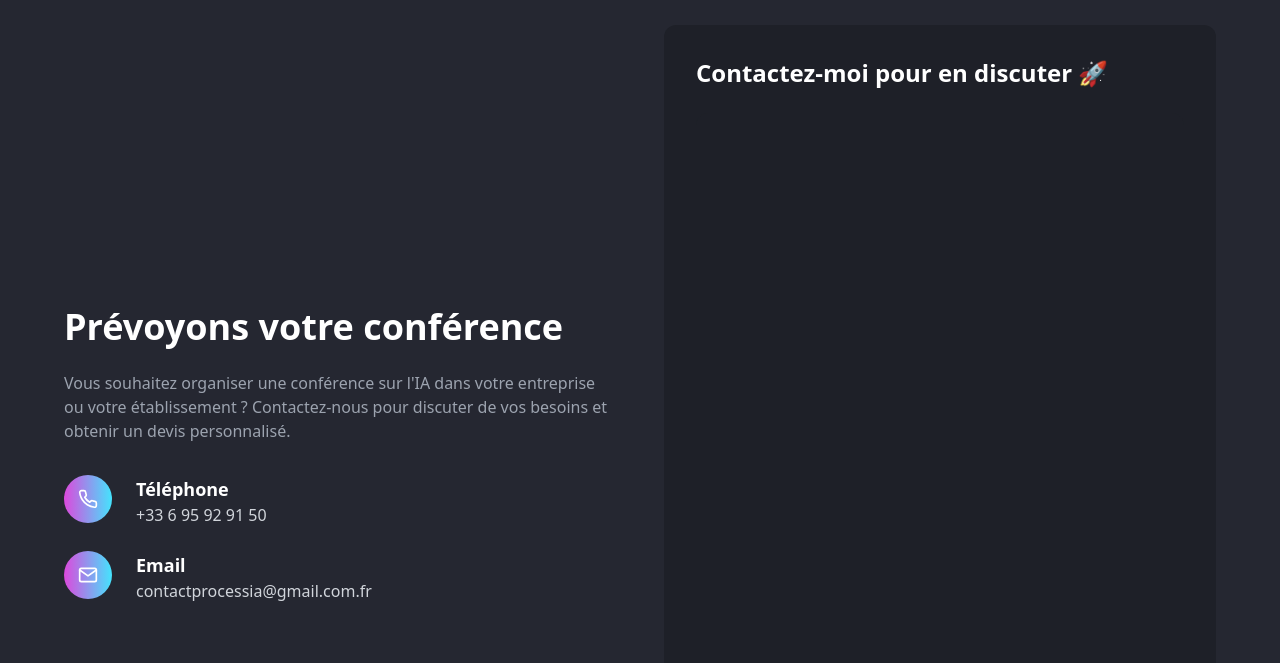
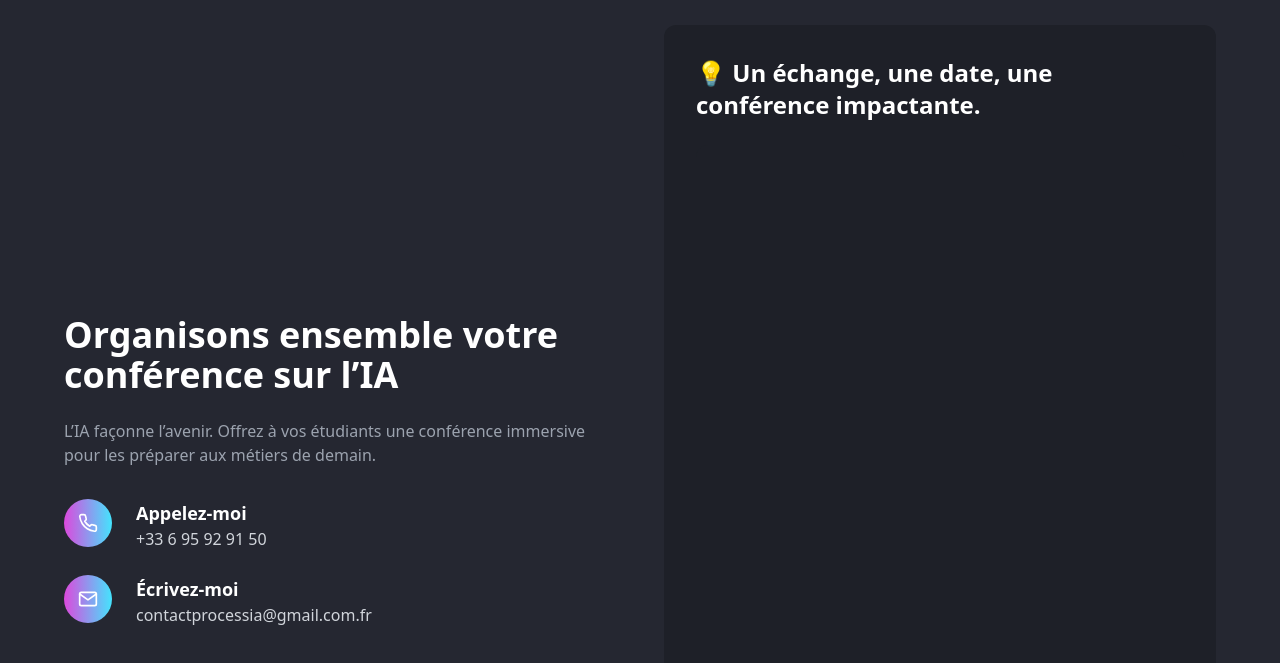
Before and after one commit to gogetenk/processia-landing, a website built with webpack: page formation-ia.html in a window 1280 px wide. Shown: the part 3061-3724 px from the top of the page. Built offline with nearby package versions, Linux system fonts and the light colour scheme; a script that the page names is missing.

Commit message:
Finalisation conférences

```diff
--- a/formation-ia.html
+++ b/formation-ia.html
@@ -562,10 +562,9 @@
         <div class="relative items-center w-full px-10 py-12 mx-auto lg:py-32 md:px-12 lg:px-16 max-w-7xl">
             <div class="grid md:grid-cols-2 gap-12 items-center">
                 <div>
-                    <h2 class="text-3xl md:text-4xl font-bold text-white">Prévoyons votre conférence</h2>
+                    <h2 class="text-3xl md:text-4xl font-bold text-white">Organisons ensemble votre conférence sur l’IA</h2>
                     <p class="mt-4 text-gray-400">
-                        Vous souhaitez organiser une conférence sur l'IA dans votre entreprise ou votre établissement ?
-                        Contactez-nous pour discuter de vos besoins et obtenir un devis personnalisé.
+                        L’IA façonne l’avenir. Offrez à vos étudiants une conférence immersive pour les préparer aux métiers de demain.
                     </p>
 
                     <div class="mt-8 space-y-6">
@@ -576,7 +575,7 @@
                                 </svg>
                             </div>
                             <div>
-                                <h3 class="text-lg font-bold text-white">Téléphone</h3>
+                                <h3 class="text-lg font-bold text-white">Appelez-moi</h3>
                                 <p class="text-gray-300">+33 6 95 92 91 50</p>
                             </div>
                         </div>
@@ -589,7 +588,7 @@
                                 </svg>
                             </div>
                             <div>
-                                <h3 class="text-lg font-bold text-white">Email</h3>
+                                <h3 class="text-lg font-bold text-white">Écrivez-moi</h3>
                                 <p class="text-gray-300">contactprocessia@gmail.com.fr</p>
                             </div>
                         </div>
@@ -600,7 +599,7 @@
                 </div>
 
                 <div class="bg-pearl p-8 rounded-xl">
-                    <h3 class="text-2xl font-bold text-white mb-6">Contactez-moi pour en discuter 🚀</h3>
+                    <h3 class="text-2xl font-bold text-white mb-6">💡 Un échange, une date, une conférence impactante.                    </h3>
                     <div class="bg-pearl p-8 rounded-xl">
                     <!-- Calendly inline widget begin -->
                     <div class="calendly-inline-widget" data-url="https://calendly.com/mariusbrunet25/30min" style="min-width:320px;height:700px;"></div>
```
